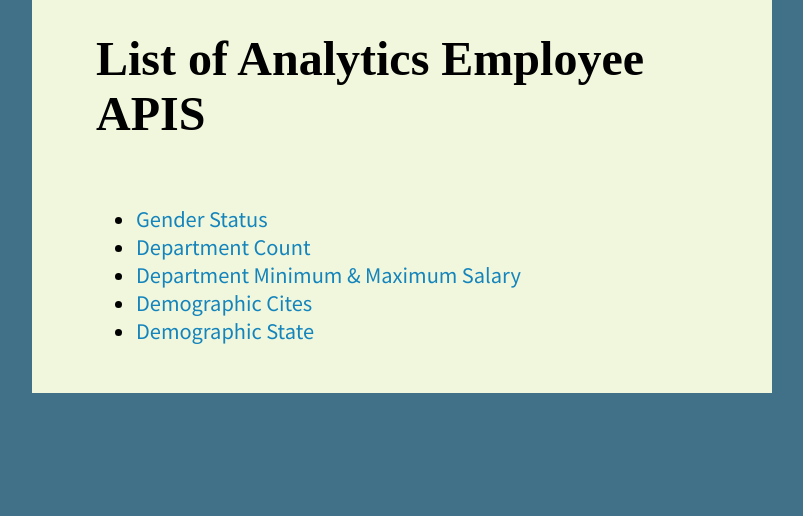
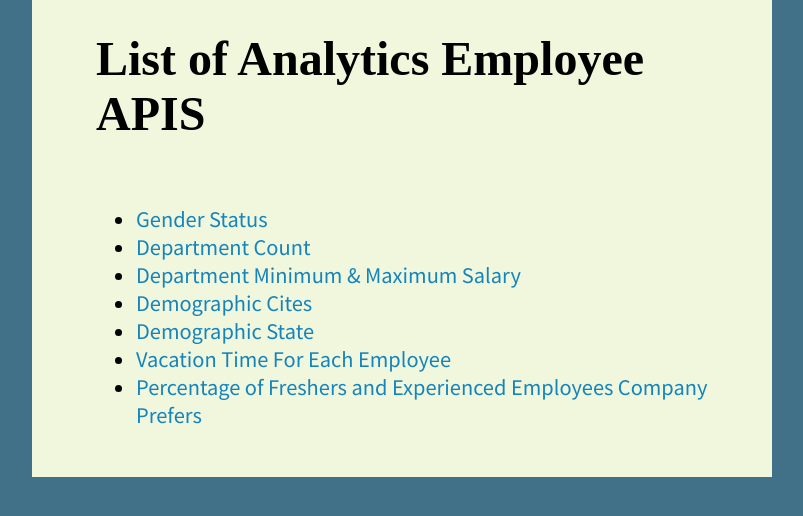
Before and after one commit to mathanamathav/Employee_Analytics_Platform, a Flask app: page / in a window 1280 px wide. Shown: the part 33-549 px from the top of the page, without its empty margins (238-1041 px from the left). Run offline with Flask 3, Linux system fonts and the light colour scheme; some web fonts are replaced.

Commit message:
updated index.html

```diff
--- a/backend/templates/index.html
+++ b/backend/templates/index.html
@@ -10,6 +10,8 @@
   </li>
   <li><a href="/demographic/city">Demographic Cites</a></li>
   <li><a href="/demographic/state">Demographic State</a></li>
+  <li><a href="/timeoff/averagevacationtime">Vacation Time For Each Employee</a></li>
+  <li><a href="/hiring/percentage_of_freshers_and_experienced">Percentage of Freshers and Experienced Employees Company Prefers</a></li>
 </ul>
 
 {% endblock %}
```
